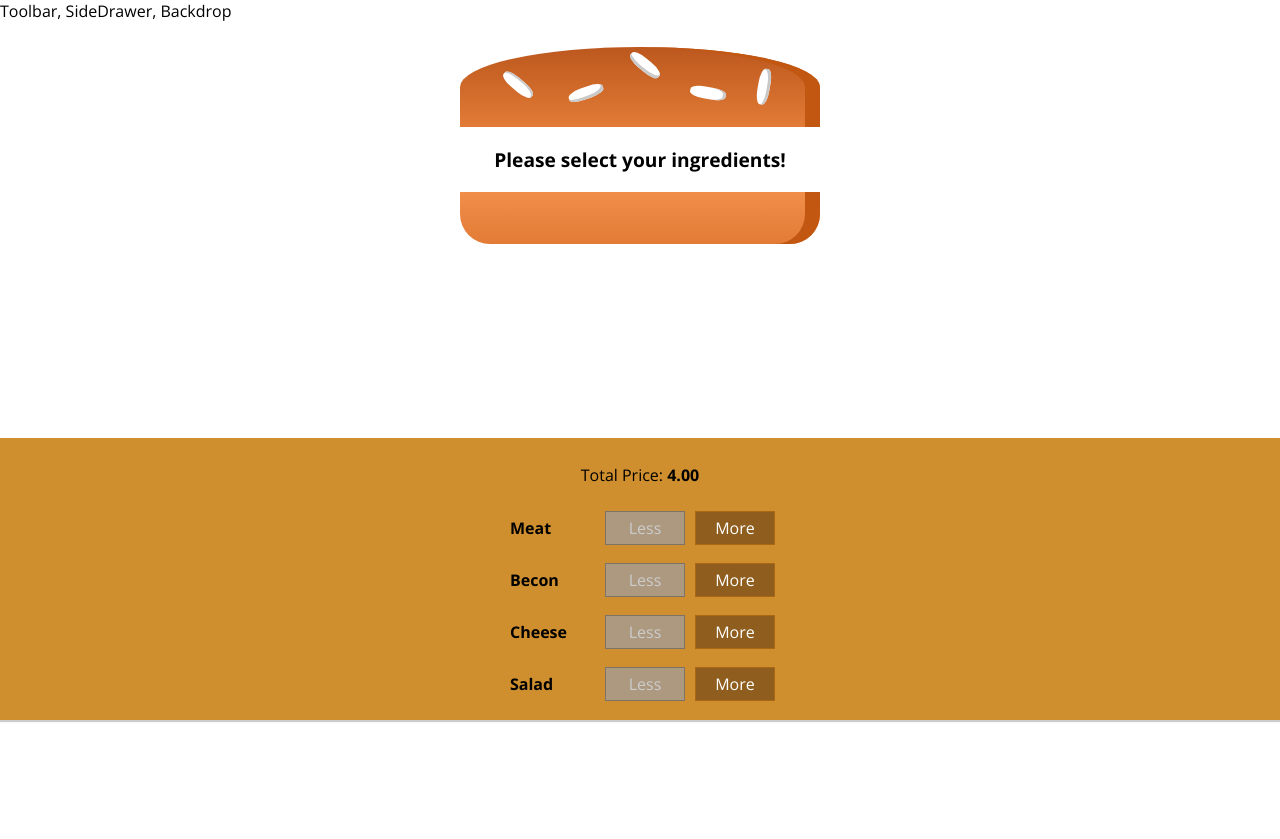
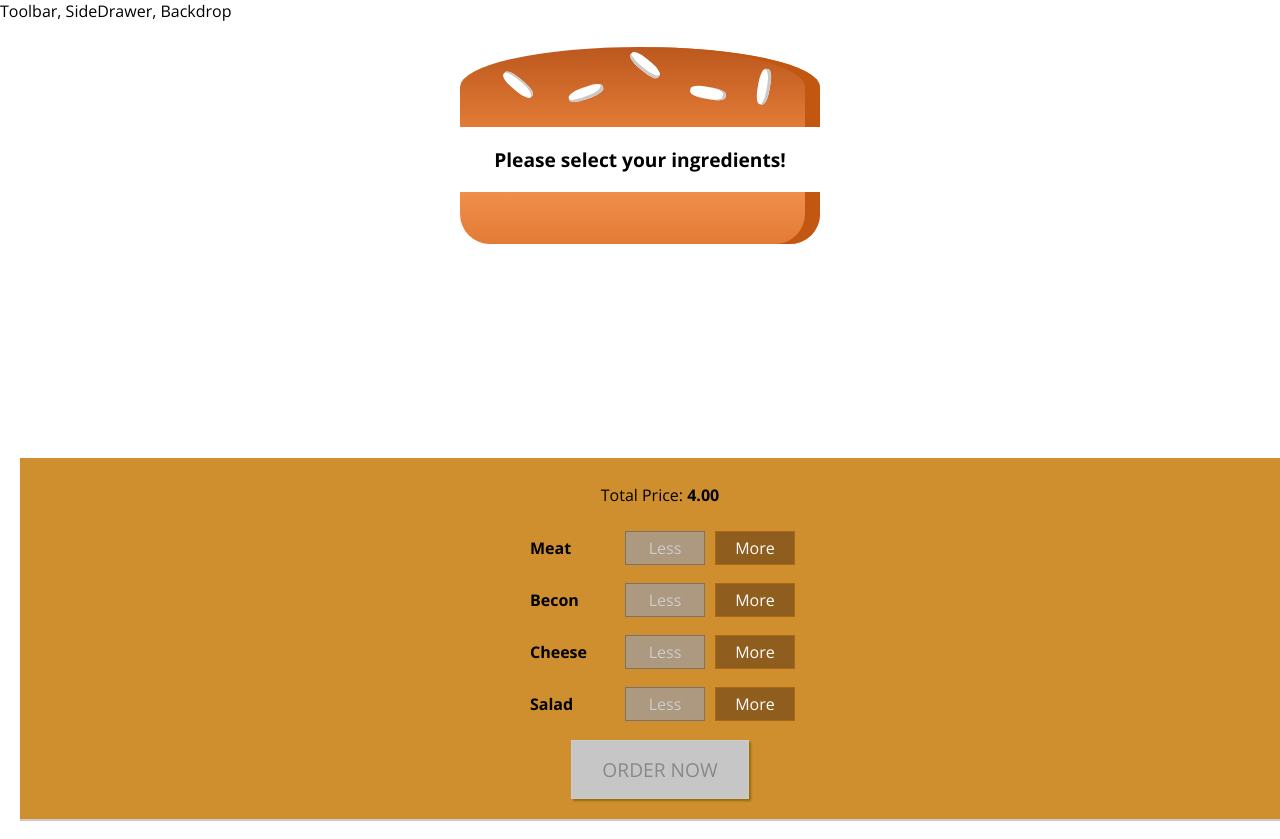
Before and after one commit to ZosiaSub/burger-builder-app-react, a React app: page / in a window 1280 px wide. Before the commit the page ends 800 px from the top, so only its background shows below. Built offline with nearby package versions, Linux system fonts and the light colour scheme.

Commit message:
Add Order Button

```diff
--- a/src/components/Burger/BuildControls/BuildControls.css
+++ b/src/components/Burger/BuildControls/BuildControls.css
@@ -5,6 +5,49 @@
     flex-flow: column;
     align-items: center;
     box-shadow: 0 2px 1px #ccc;
-    margin: auto;
+    margin: 20px;
     padding: 10px 0;
 }
+
+
+.OrderButton {
+    background-color: #DAD735;
+    outline: none;
+    cursor: pointer;
+    border: 1px solid #966909;
+    color: #966909;
+    font-family: inherit;
+    font-size: 1.2em;
+    padding: 15px 30px;
+    box-shadow: 2px 2px 2px #966909;
+    margin: 10px
+}
+
+.OrderButton:hover, .OrderButton:active {
+    background-color: #A0DB41;
+    border: 1px solid #966909;
+    color: #966909;
+}
+
+.OrderButton:disabled {
+    background-color: #C7C6C6;
+    cursor: not-allowed;
+    border: 1px solid #ccc;
+    color: #888888;
+}
+
+.OrderButton:not(:disabled) {
+    animation: enable 0.3s linear;
+}
+
+@keyframes enable {
+    0% {
+        transform: scale(1);
+    }
+    60% {
+        transform: scale(1.1);
+    }
+    100% {
+        transform: scale(1);
+    }
+}
--- a/src/components/Burger/BuildControls/BuildControls.js
+++ b/src/components/Burger/BuildControls/BuildControls.js
@@ -21,6 +21,9 @@
                 disabled={props.disabled[el.type]}
             />
         ))}
+        <button
+            className={classes.OrderButton}
+            disabled={!props.purchasable}>ORDER NOW</button>
     </div>
 );
 
--- a/src/containers/BurgerBuilder/BurgerBuilder.js
+++ b/src/containers/BurgerBuilder/BurgerBuilder.js
@@ -17,7 +17,18 @@
             meat: 0.9,
             bacon: 0.7
         },
-        totalPrice: 4
+        totalPrice: 4,
+        purchasable: false
+    }
+
+    updatePurchasable = (ingredients) => {
+        const sum = Object.keys(ingredients)
+        .map(key => {
+            return ingredients[key]
+        }).reduce((sum, el) => {
+            return sum + el;
+        }, 0)
+        this.setState({ purchasable: sum > 0 });
     }
 
     addIngredientHandler = (type) => {
@@ -33,6 +44,7 @@
            ingredients: updatedIngredients,
            totalPrice: newPrice
         })
+        this.updatePurchasable(updatedIngredients);
     }
 
     deductIngredientHandler = (type) => {
@@ -50,7 +62,8 @@
         this.setState({
             totalPrice:newPrice,
             ingredients: updatedIngredients
-        })
+        });
+        this.updatePurchasable(updatedIngredients);
     }
 
     render() {
@@ -65,6 +78,7 @@
                     addHandler={this.addIngredientHandler}
                     deductHandler={this.deductIngredientHandler}
                     disabled={disabledInfo}
+                    purchasable={this.state.purchasable}
                     price={this.state.totalPrice}
                 />
             </Aux>
```
